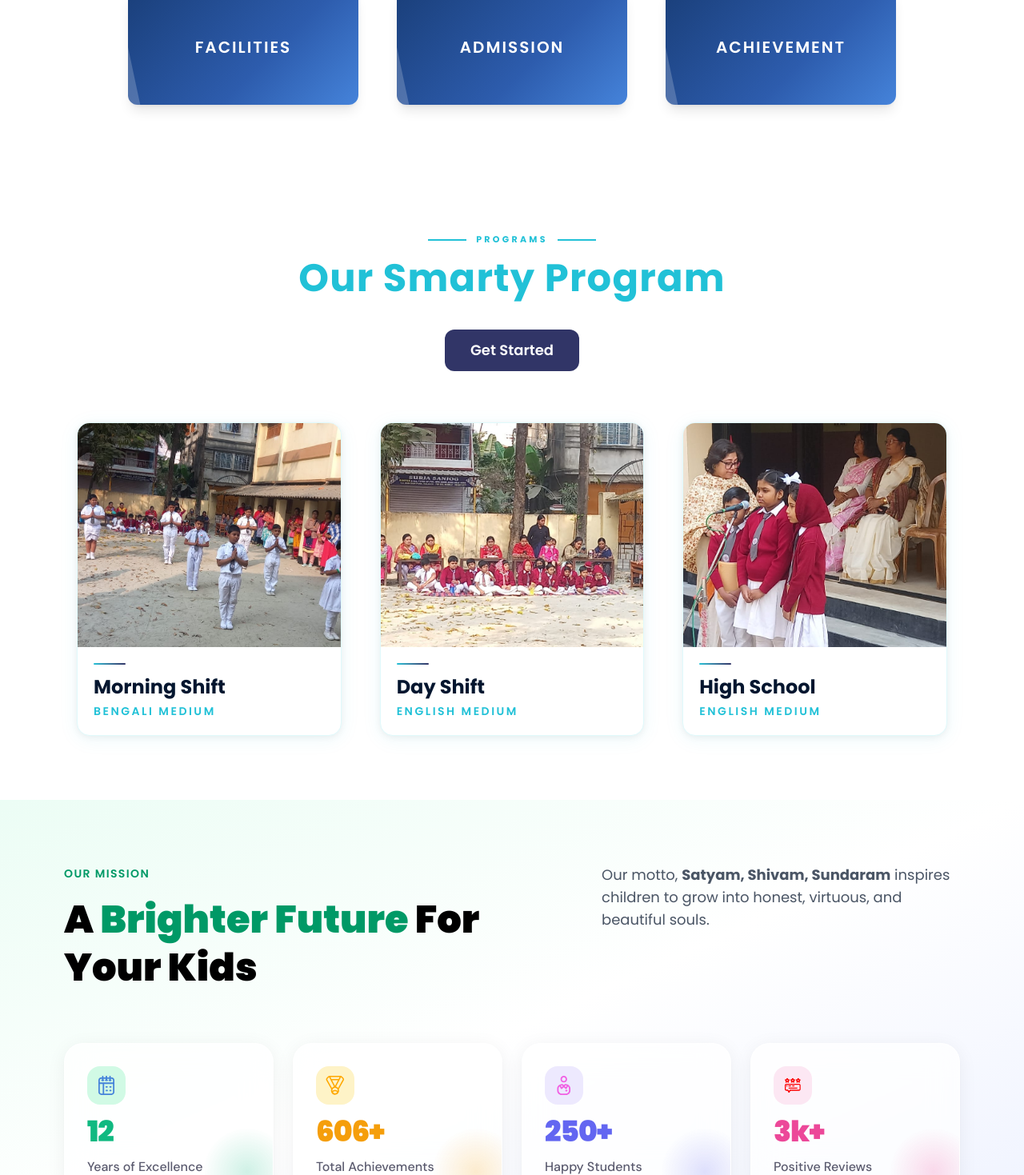
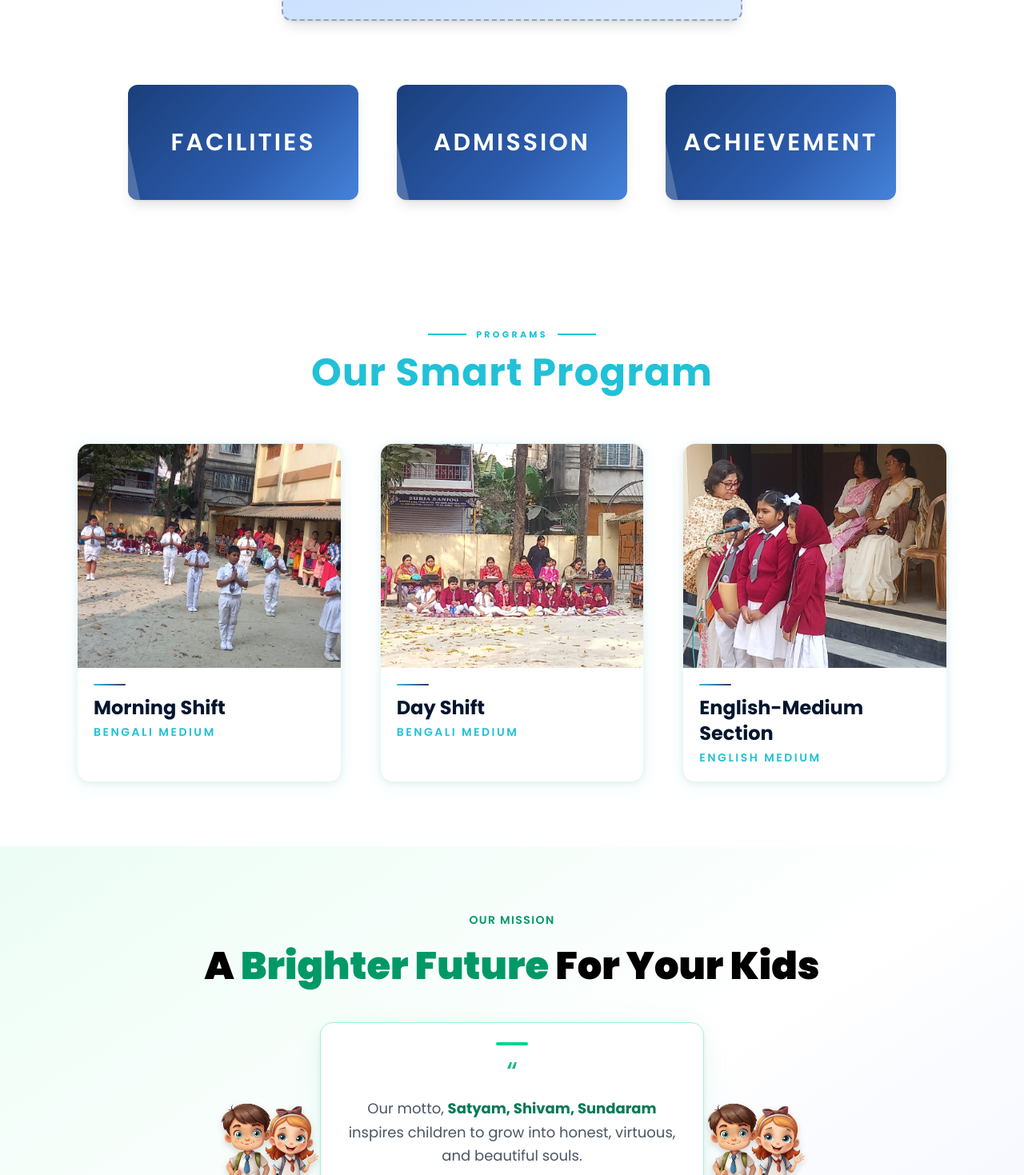
Before and after one commit to amar0026/School-project, a React (Vite) app: page / in a window 1280 px wide. Shown: the part 1331-2800 px from the top of the page at 80% size. Built offline with nearby package versions, Linux system fonts and the light colour scheme.

Commit message:
section change fix

```diff
--- a/src/Pages/ProgramTiming.tsx
+++ b/src/Pages/ProgramTiming.tsx
@@ -1,69 +1,12 @@
-import React, { useState } from "react";
-import hand from "../assets/hand.svg";
+import React from "react";
 import school1 from "../assets/morningshiftImage.jpg";
 import school2 from "../assets/dayshift.jpg";
 import school3 from "../assets/englishmedium.jpg";
 
 const ProgramTiming: React.FC = () => {
-  const [season, setSeason] = useState<"winter" | "summer">("winter");
-
-  const timings = {
-    winter: {
-      nursery: "07:50 - 09:00",
-      kg: "08:50 - 09:50",
-      class12: "09:50 - 10:30",
-      class345: "10:50 - 11:00",
-      playgroup: "08:50 - 11:00",
-      ukg: "08:50 - 12:30",
-      class234: "08:50 - 01:30",
-    },
-    summer: {
-      nursery: "07:20 - 08:30",
-      kg: "08:20 - 09:20",
-      class12: "09:20 - 10:00",
-      class345: "10:20 - 10:30",
-      playgroup: "08:20 - 10:30",
-      ukg: "08:20 - 12:00",
-      class234: "08:20 - 01:00",
-    },
-  };
-
   return (
     <section className="w-full bg-[#f5f5f5] py-8 md:py-12">
       <div className="max-w-[1920px] mx-auto px-4 sm:px-8 md:px-14 lg:px-20 xl:px-24 2xl:px-32">
-
-        {/* ── NOTE + TOGGLE ── */}
-        <div className="mb-10 md:mb-14">
-          <div className="flex items-start sm:items-center gap-2 flex-wrap">
-            <img src={hand} alt="Note Icon" className="w-6 h-6 sm:w-auto sm:h-auto flex-shrink-0" />
-            <p className="text-base sm:text-lg md:text-xl text-black">
-              <span className="text-[#F80505] text-lg sm:text-xl md:text-2xl font-semibold">
-                Note :
-              </span>{" "}
-              In summer the school timing advance by 30 minutes.
-            </p>
-          </div>
-
-          {/* Toggle */}
-          <div className="mt-6 flex justify-center">
-            <div className="flex bg-yellow-400 rounded-full p-1 w-[240px] sm:w-[260px]">
-              <button
-                onClick={() => setSeason("summer")}
-                className={`w-1/2 py-2 rounded-full text-sm font-semibold transition-all
-                  ${season === "summer" ? "bg-[#0A2E6D] text-white" : "text-black"}`}
-              >
-                In Summer
-              </button>
-              <button
-                onClick={() => setSeason("winter")}
-                className={`w-1/2 py-2 rounded-full text-sm font-semibold transition-all
-                  ${season === "winter" ? "bg-[#0A2E6D] text-white" : "text-black"}`}
-              >
-                In Winter
-              </button>
-            </div>
-          </div>
-        </div>
 
         {/* ── BLOCK 1 : Morning Shift ── */}
         <div className="flex flex-col md:flex-row items-center md:items-start gap-8 md:gap-12 mb-14 md:mb-20">
@@ -78,23 +21,15 @@ const ProgramTiming: React.FC = () => {
               <div className="w-[4px] min-h-[60px] md:h-[70px] bg-[#E74C3C] rounded-full flex-shrink-0" />
               <div>
                 <h3 className="font-semibold text-[#04162F] text-xl sm:text-2xl mb-1">
-                  Morning Shift
+                  Morning Shift (Bengali Medium)
                 </h3>
-                <p className="text-base sm:text-lg md:text-xl text-black">(Bengali Medium)</p>
+                <p className="text-base sm:text-lg md:text-xl text-black">The school day begins at 8:00 AM,</p>
               </div>
             </div>
 
-            {[
-              { label: "Nursery", key: "nursery" },
-              { label: "K.G 1 / K.G 2", key: "kg" },
-              { label: "Class 1, 2", key: "class12" },
-              { label: "Class 3, 4, 5", key: "class345" },
-            ].map(({ label, key }) => (
-              <p key={key} className="text-base sm:text-lg md:text-xl font-medium mt-3 md:mt-4">
-                {label}{" "}
-                <span className="text-sm sm:text-base font-normal">
-                  ({timings[season][key as keyof typeof timings.winter]})
-                </span>
+            {["Nursery", "K.G 1 / K.G 2", "Class 1, 2", "Class 3, 4, 5"].map((label) => (
+              <p key={label} className="text-base sm:text-lg md:text-xl font-medium mt-3 md:mt-4">
+                {label}
               </p>
             ))}
 
@@ -109,32 +44,24 @@ const ProgramTiming: React.FC = () => {
         <div className="flex flex-col-reverse md:flex-row items-center md:items-start justify-end gap-8 md:gap-12 mb-14 md:mb-20">
           <div className="w-full md:text-right">
             <div className="flex items-start md:justify-end gap-3">
-              {/* On mobile: left-aligned; md+: right-aligned */}
               <div className="w-[4px] min-h-[60px] md:h-[70px] bg-[#E74C3C] rounded-full flex-shrink-0 md:hidden" />
               <div className="md:text-right">
                 <h3 className="font-semibold text-[#04162F] text-xl sm:text-2xl mb-1">
-                  Day Shift
+                  Day Shift (Bengali Medium)
                 </h3>
-                <p className="text-base sm:text-lg md:text-xl text-black">(English Medium)</p>
+                <p className="text-base sm:text-lg md:text-xl text-black">The school day begins at 9:00 AM,</p>
               </div>
               <div className="w-[4px] min-h-[60px] md:h-[70px] bg-[#E74C3C] rounded-full flex-shrink-0 hidden md:block" />
             </div>
 
-            {[
-              { label: "Play Group & LKG", key: "playgroup" },
-              { label: "UKG Class 1", key: "ukg" },
-              { label: "Class 2, 3, 4", key: "class234" },
-            ].map(({ label, key }) => (
-              <p key={key} className="text-base sm:text-lg md:text-xl font-medium mt-3 md:mt-4 md:text-right">
-                {label}{" "}
-                <span className="text-sm sm:text-base font-normal">
-                  ({timings[season][key as keyof typeof timings.winter]})
-                </span>
+            {["Play Group & LKG", "UKG Class 1", "Class 2, 3, 4"].map((label) => (
+              <p key={label} className="text-base sm:text-lg md:text-xl font-medium mt-3 md:mt-4 md:text-right">
+                {label}
               </p>
             ))}
 
             <p className="text-base sm:text-lg md:text-[22px] text-black mt-4 leading-relaxed md:text-right">
-              Our English Medium section started its journey in 2013. We offer
+              Our Bengali Medium section started its journey in 2013. We offer
               schooling for Play group to class 4.
             </p>
           </div>
@@ -159,10 +86,9 @@ const ProgramTiming: React.FC = () => {
               <div className="w-[4px] min-h-[60px] md:h-[70px] bg-[#E74C3C] rounded-full flex-shrink-0" />
               <div>
                 <h3 className="font-semibold text-[#04162F] text-xl sm:text-2xl mb-1">
-                  High School{" "}
-                  <span className="text-lg sm:text-xl font-medium">(8:50 a.m – 12:50 p.m)</span>
+                  English-medium Section (CISCE, CBSC, WBBSE)
                 </h3>
-                <p className="text-base sm:text-lg md:text-xl text-black">(CISCE, CBSC, WBBSE)</p>
+                <p className="text-base sm:text-lg md:text-xl text-black">The school day begins at 9:00 AM,</p>
               </div>
             </div>
 
--- a/src/components/Global/Navbar.tsx
+++ b/src/components/Global/Navbar.tsx
@@ -79,7 +79,7 @@ const Navbar: React.FC = () => {
                 ADARSHA SISHU BIDYA BITHI
               </h1>
               <p className="text-xs sm:text-sm text-gray-900 mt-0.5">
-                (NURSERY & K.G. PRIMARY SCHOOL)
+                (NURSERY & K.G. PRIMARY CO-EDUCATION SCHOOL)
               </p>
               <p className="text-[10px] sm:text-xs text-gray-900">
                 ESTD : 1959
--- a/src/components/Home/AboutSection.tsx
+++ b/src/components/Home/AboutSection.tsx
@@ -85,8 +85,7 @@ const AboutSection: React.FC = () => {
             </h2>
 
             <p className="paraAnim text-gray-500 text-base md:text-lg leading-relaxed mt-6 max-w-[500px]">
-              We offer both Bengali and English as the medium of teaching and
-              learning. Our English medium section started its journey in 2013.
+              We provide quality education to our students. Established in 1959, this is a co-educational<br/>institution committed to academic excellence.<br/> We focus on discipline and overall development<br/> to help students grow into confident and<br/> responsible individuals.
             </p>
 
             <div className="flex flex-col sm:flex-row items-start sm:items-center gap-6 mt-8">
@@ -99,7 +98,7 @@ const AboutSection: React.FC = () => {
 
               <p className="text-lg">
                 <span className="text-red-500 font-medium">Call us :</span>{" "}
-                +91 12345 67890
+                (+91) 033 2590 9090
               </p>
             </div>
           </div>
--- a/src/components/Home/BrightFuture.tsx
+++ b/src/components/Home/BrightFuture.tsx
@@ -5,6 +5,10 @@ import Calender from "../../assets/Calendar.svg";
 import Achievement from "../../assets/Achievement.svg";
 import Group from "../../assets/Group.svg";
 import Review from "../../assets/Review.svg";
+
+// 👇 Replace these with your actual image paths
+import schoolBoy from "../../assets/schoolgirl.png";
+import schoolGirl from "../../assets/schoolgirl.png";
 
 /* ───────────── COUNTER ───────────── */
 
@@ -177,7 +181,7 @@ const stats = [
   {
     icon: Calender,
     alt: "Experience",
-    value: 12,
+    value: 67,
     label: "Years of Excellence",
     accent: "#10b981",
     accentLight: "#d1fae5",
@@ -185,8 +189,8 @@ const stats = [
   {
     icon: Achievement,
     alt: "Achievement",
-    value: 606,
-    suffix: "+",
+    value: 500,
+    suffix: "K+",
     label: "Total Achievements",
     accent: "#f59e0b",
     accentLight: "#fef3c7",
@@ -194,8 +198,8 @@ const stats = [
   {
     icon: Group,
     alt: "Students",
-    value: 250,
-    suffix: "+",
+    value: 150,
+    suffix: "K+",
     label: "Happy Students",
     accent: "#6366f1",
     accentLight: "#ede9fe",
@@ -203,7 +207,7 @@ const stats = [
   {
     icon: Review,
     alt: "Review",
-    value: 3,
+    value: 5,
     suffix: "k+",
     label: "Positive Reviews",
     accent: "#ec4899",
@@ -219,22 +223,86 @@ const BrightFuture: React.FC = () => {
       <div className="max-w-[1280px] mx-auto px-5 sm:px-8 md:px-12 lg:px-16 xl:px-20">
 
         {/* Heading */}
-        <div className="flex flex-col lg:flex-row justify-between gap-10 mb-16">
-          <div>
+        <div className="flex flex-col items-center justify-between gap-10 mb-16">
+          <div className="text-center">
             <span className="text-emerald-600 font-semibold uppercase text-sm tracking-widest">
               Our Mission
             </span>
-
-            <h2 className="text-4xl sm:text-5xl font-black mt-4 leading-tight">
+            <h1 className="text-4xl sm:text-5xl font-black mt-4 leading-tight">
               A <span className="text-emerald-600">Brighter Future</span> For
               Your Kids
-            </h2>
+            </h1>
           </div>
 
-          <p className="max-w-md text-gray-600 text-lg">
-            Our motto, <strong>Satyam, Shivam, Sundaram</strong> inspires
-            children to grow into honest, virtuous, and beautiful souls.
-          </p>
+          {/* Motto Card with Boy & Girl */}
+          <div className="relative w-full max-w-3xl flex items-end justify-center">
+
+            {/* School Boy — left */}
+            <motion.img
+              src={schoolBoy}
+              alt="School Boy"
+              initial={{ opacity: 0, x: -30 }}
+              animate={{ opacity: 1, x: 0 }}
+              transition={{ duration: 0.6, ease: [0.22, 1, 0.36, 1] }}
+              className="
+                relative z-10
+                w-24 sm:w-32 md:w-40
+                object-contain
+                self-end
+                drop-shadow-lg
+                -mr-4
+              "
+            />
+
+            {/* Motto Card — center */}
+            <div
+              className="
+                relative z-20
+                flex-1
+                bg-white
+                border border-emerald-200
+                rounded-2xl
+                px-6 py-6
+                shadow-md
+                flex flex-col items-center gap-3
+                text-center
+              "
+              style={{
+                boxShadow: "0 8px 32px rgba(16,185,129,0.10), 0 2px 8px rgba(0,0,0,0.06)",
+              }}
+            >
+              {/* Decorative top line */}
+              <div className="w-10 h-1 rounded-full bg-emerald-400 mb-1" />
+
+              <span className="text-emerald-500 text-4xl leading-none select-none">&ldquo;</span>
+
+              <p className="text-gray-600 text-base sm:text-lg leading-relaxed">
+                Our motto,{" "}
+                <strong className="text-emerald-700">Satyam, Shivam, Sundaram</strong>{" "}
+                inspires children to grow into honest, virtuous, and beautiful souls.
+              </p>
+
+              <span className="text-emerald-500 text-4xl leading-none select-none rotate-180 inline-block">&ldquo;</span>
+            </div>
+
+            {/* School Girl — right */}
+            <motion.img
+              src={schoolGirl}
+              alt="School Girl"
+              initial={{ opacity: 0, x: 30 }}
+              animate={{ opacity: 1, x: 0 }}
+              transition={{ duration: 0.6, ease: [0.22, 1, 0.36, 1] }}
+              className="
+                relative z-10
+                w-24 sm:w-32 md:w-40
+                object-contain
+                self-end
+                drop-shadow-lg
+                -ml-4
+              "
+            />
+
+          </div>
         </div>
 
         {/* Stats */}
--- a/src/components/Home/ContactSection.tsx
+++ b/src/components/Home/ContactSection.tsx
@@ -155,8 +155,8 @@ const ContactSection: React.FC = () => {
               className="anim-up text-[#656565] text-base sm:text-lg md:text-xl mt-4 sm:mt-6 max-w-full sm:max-w-[400px] leading-relaxed tracking-wider"
               style={{ fontFamily: "'DM Sans', sans-serif", animationDelay: "0.25s" }}
             >
-              We offer high quality Daycare Services for your kids, contact us
-              or visit us today for more information
+              We offer High quality education for your kids, contact us
+              or visit us today for more information.
             </p>
 
             {/* Thin divider */}
@@ -170,7 +170,7 @@ const ContactSection: React.FC = () => {
 
             {/* Contact Items */}
             <div className="mt-6 sm:mt-8 space-y-5 sm:space-y-7">
-              <ContactItem icon={Call}  alt="Call"     label="Call"     value="+91123567890"                    delay="0.45s" />
+              <ContactItem icon={Call}  alt="Call"     label="Call"     value="(+91) 033 2590 9090"                    delay="0.45s" />
               <ContactItem icon={Email} alt="Email"    label="Email"    value="adarshasishubidyabithi@gmail.com" delay="0.58s" />
               <ContactItem icon={Map}   alt="Location" label="Location" value="Dum Dum Park, West Bengal, India" delay="0.71s" />
             </div>
--- a/src/components/Home/Educationsection.tsx
+++ b/src/components/Home/Educationsection.tsx
@@ -49,7 +49,7 @@ const Card = ({ link, text }: { link: string; text: string }) => {
       w-full sm:w-64 lg:w-72
       h-28 sm:h-32 lg:h-36
       text-white rounded-xl flex items-center justify-center
-      text-base sm:text-lg lg:text-xl
+      text-xl sm:text-2xl lg:text-3xl
       font-semibold shadow-lg
       hover:-translate-y-3 hover:scale-105 hover:shadow-2xl
       transition-all duration-300 relative overflow-hidden group"
@@ -92,7 +92,7 @@ const EducationSection: React.FC = () => {
   return (
     <div
       ref={ref}
-      className={`bg-white  max-w-[1920px] mx-auto px-6 lg:px-8 xl:px-10 py-14 md:py-20 sm:px-6 text-center overflow-hidden ${
+      className={`bg-white max-w-[1920px] mx-auto px-6 lg:px-8 xl:px-10 py-14 md:py-20 sm:px-6 text-center overflow-hidden ${
         inView ? "sect-running" : "sect-paused"
       }`}
     >
@@ -147,29 +147,29 @@ const EducationSection: React.FC = () => {
       {/* Eyebrow */}
       <div className="anim-eyebrow flex items-center justify-center gap-3 mb-4">
         <div className="anim-line h-0.5 w-8 md:w-10 rounded-full bg-blue-900" />
-        <span className="text-[10px] sm:text-[11px] font-bold tracking-[0.28em] uppercase text-blue-900">
+        <span className="text-sm sm:text-base font-bold tracking-[0.28em] uppercase text-blue-900">
           Our Vision
         </span>
         <div className="anim-line h-0.5 w-8 md:w-10 rounded-full bg-blue-900" />
       </div>
 
       {/* Heading */}
-      <h1 className="anim-heading text-2xl sm:text-3xl md:text-4xl font-bold text-blue-900 mb-10 md:mb-14 leading-snug">
+      <h1 className="anim-heading text-3xl sm:text-4xl md:text-5xl font-bold text-blue-900 mb-10 md:mb-14 leading-snug">
         Education is the best <br /> key to success in life
       </h1>
 
-      {/* Content Box */}
-      <div className="anim-box relative max-w-xl md:max-w-3xl mx-auto bg-gradient-to-br from-[#BFD9FF] to-[#dbeafe] rounded-xl border-2 border-dashed border-gray-400 p-6 sm:p-8 md:p-10 mb-14 md:mb-20 shadow-lg hover:shadow-xl transition duration-500">
+      {/* Content Box — smaller max-w, larger text */}
+      <div className="anim-box relative max-w-sm sm:max-w-md md:max-w-xl mx-auto bg-gradient-to-br from-[#BFD9FF] to-[#dbeafe] rounded-xl border-2 border-dashed border-gray-400 p-6 sm:p-8 md:p-10 mb-14 md:mb-20 shadow-lg hover:shadow-xl transition duration-500">
         <img
           src={icon}
           alt="icon"
           className="absolute -top-8 md:-top-10 left-1/2 -translate-x-1/2 w-12 md:w-16 animate-float"
         />
 
-        <p className="text-gray-700 leading-relaxed text-xs sm:text-sm md:text-base">
+        <p className="text-gray-700 font-bold leading-relaxed text-base sm:text-lg md:text-xl">
           Our Efforts Are To Build Aspiration Of Doing Future Study. We
           Believe That A "Sishu" Borns With All "Good", And We Nurture
-          Them Installing Positive Values In Them.
+          Them Instilling Positive Values In Them.
         </p>
       </div>
 
--- a/src/components/Home/SmartProgram.tsx
+++ b/src/components/Home/SmartProgram.tsx
@@ -38,7 +38,8 @@ const ProgramCard: React.FC<{
   subtitle: string;
   delay: string;
 }> = ({ src, alt, title, subtitle, delay }) => (
-  <div
+  <Link
+    to="/smarty-program"
     className="
       card-anim
       group
@@ -51,6 +52,7 @@ const ProgramCard: React.FC<{
       duration-300
       hover:-translate-y-2
       w-full
+      block
     "
     style={{
       animationDelay: delay,
@@ -84,7 +86,7 @@ const ProgramCard: React.FC<{
         {subtitle}
       </p>
     </div>
-  </div>
+  </Link>
 );
 
 // ── Main Section ─────────────────────────────────
@@ -110,29 +112,8 @@ const SmartProgram: React.FC = () => {
 
           {/* Heading */}
           <h2 className="text-center text-2xl sm:text-3xl md:text-4xl lg:text-5xl font-bold text-[#21C1D7] tracking-wide">
-            Our Smarty Program
+            Our Smart Program
           </h2>
-
-          {/* Button */}
-          <div className="flex justify-center mt-8 md:mt-10">
-            <Link
-              to="/smarty-program"
-              className="
-                inline-block
-                px-6 sm:px-8
-                py-2.5 sm:py-3
-                rounded-xl
-                bg-[#313567]
-                text-white
-                text-sm sm:text-base lg:text-lg
-                font-semibold
-                hover:scale-105
-                transition
-              "
-            >
-              Get Started
-            </Link>
-          </div>
 
           {/* Cards Grid */}
           <div
@@ -156,13 +137,13 @@ const SmartProgram: React.FC = () => {
               src={school2}
               alt="Day Shift"
               title="Day Shift"
-              subtitle="English Medium"
+              subtitle="Bengali Medium"
               delay="0.6s"
             />
             <ProgramCard
               src={school3}
               alt="High School"
-              title="High School"
+              title="English-Medium Section"
               subtitle="English Medium"
               delay="0.8s"
             />
```
Also changed, not shown: src/components/About/AuthorityMessages.tsx (+6 -2 lines), src/assets/schoolboy.png (added), src/assets/schoolgirl.png (added).
